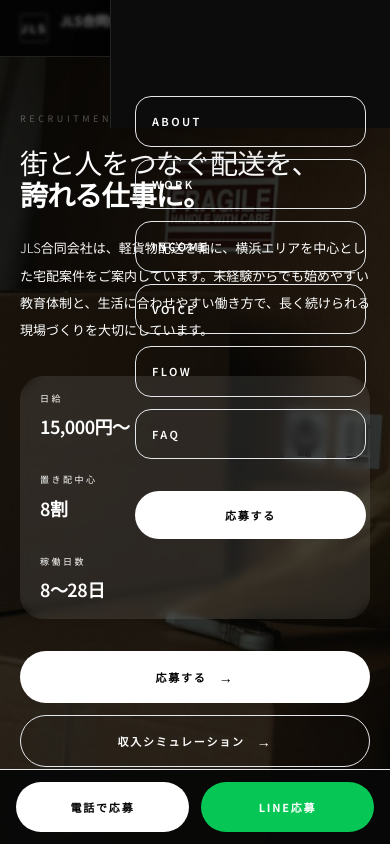
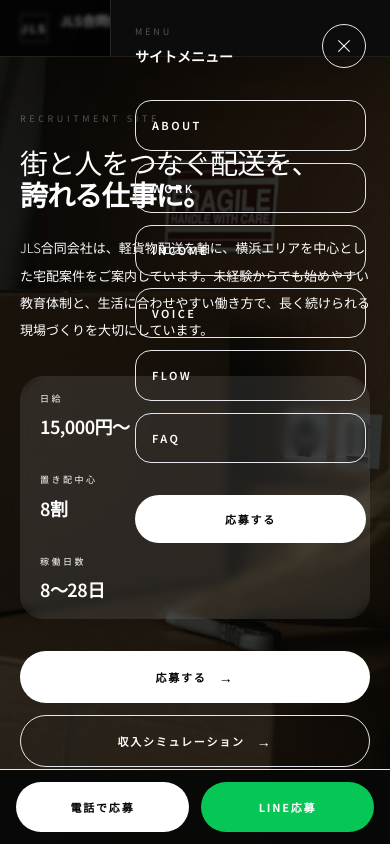
Before and after one commit to itohkazuki412-commits/kanagawa, a Nuxt app: page / in a window 390 px wide. Both pictures are taken after a click on the button 348 px from the left and 28 px from the top of the page. Shown: the top 844 px of the page. Built offline with nearby package versions, Linux system fonts and the light colour scheme.

Commit message:
Add close button to mobile menu

```diff
--- a/components/SiteHeader.vue
+++ b/components/SiteHeader.vue
@@ -80,7 +80,7 @@ function handleKeydown(event: KeyboardEvent) {
         type="button"
         class="relative inline-flex h-11 w-11 items-center justify-center rounded-full border border-white/16 bg-white/6 text-white transition hover:bg-white/10 lg:hidden"
         :aria-expanded="isMenuOpen"
-        aria-label="メニューを開く"
+        :aria-label="isMenuOpen ? 'メニューを閉じる' : 'メニューを開く'"
         @click="isMenuOpen = !isMenuOpen"
       >
         <span
@@ -111,8 +111,26 @@ function handleKeydown(event: KeyboardEvent) {
     <Transition name="menu-panel">
       <aside
         v-if="isMenuOpen"
-        class="fixed inset-y-0 right-0 z-50 w-[280px] border-l border-white/10 bg-bgSecondary px-6 pb-8 pt-24 text-white shadow-2xl lg:hidden"
+        class="fixed inset-y-0 right-0 z-[60] w-[280px] border-l border-white/10 bg-bgSecondary px-6 pb-8 pt-6 text-white shadow-2xl lg:hidden"
       >
+        <div class="mb-8 flex items-center justify-between">
+          <div>
+            <p class="text-[9px] font-medium uppercase tracking-[0.32em] text-white/30">Menu</p>
+            <p class="mt-2 text-[14px] font-semibold text-white">サイトメニュー</p>
+          </div>
+          <button
+            type="button"
+            class="inline-flex h-11 w-11 items-center justify-center rounded-full border border-white/12 bg-white/6 text-white transition hover:bg-white/10"
+            aria-label="メニューを閉じる"
+            @click="closeMenu"
+          >
+            <span class="relative block h-4 w-4">
+              <span class="absolute left-1/2 top-1/2 block h-px w-4 -translate-x-1/2 -translate-y-1/2 rotate-45 bg-white" />
+              <span class="absolute left-1/2 top-1/2 block h-px w-4 -translate-x-1/2 -translate-y-1/2 -rotate-45 bg-white" />
+            </span>
+          </button>
+        </div>
+
         <nav class="flex flex-col gap-3">
           <a
             v-for="(item, index) in siteData.navigation"
```
